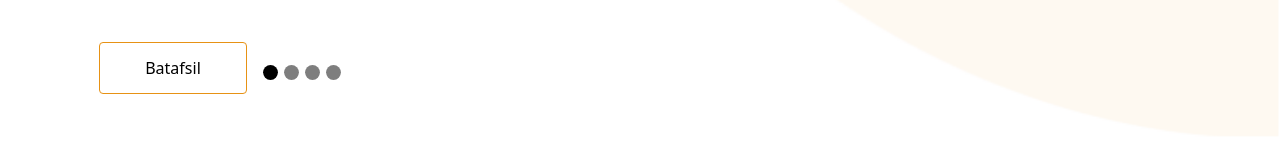
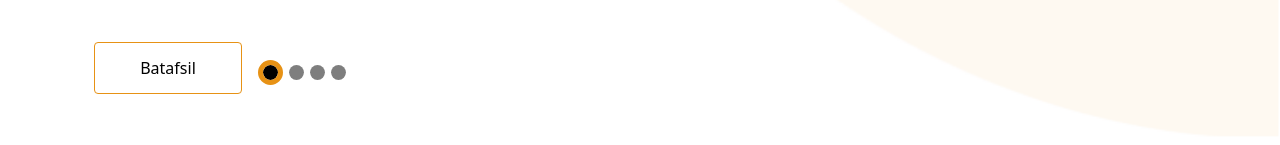
Before and after one commit to Khojiakbarbe/Infinitity-Site, a React (Create React App) app: page / in a window 1280 px wide. Shown: the part 494-639 px from the top of the page. Built offline with nearby package versions, Linux system fonts and the light colour scheme.

Commit message:
some design added to carousel

```diff
--- a/src/App.css
+++ b/src/App.css
@@ -30,7 +30,7 @@ a {
 
 /* Home page started */
 
-.homeBigDiv{
+.homeBigDiv {
   background-image: url(images/home/headerBg.png);
   background-repeat: no-repeat;
   background-size: 100%;
@@ -47,28 +47,22 @@ a {
 
 .carouselDot {
   border-radius: 50%;
-  /* width: 20px;
-  height: 20px; */
-  /* background: #000; */
 }
 
-/* .carouselButtons .dot::after {
-  border: 5px solid;
+
+.carouselButtons .active::before li {
   border-radius: 50%;
-} */
-
-/* .carouselButtons li .active::after {
-  border-radius: 50%;
-  border: 1px solid;
   height: 30px;
   width: 30px;
   text-align: center;
   margin-right: 2%;
-} */
+  border: 1px solid;
+}
 
-/* .carousel-indicators>li .dot.active::after{
-  border: 1px solid #E79215 !important;
-} */
+.carouselButtons li .active{
+  margin-top: 15%;
+  border: 5px solid #E79215 !important;
+}
 
 
 .batafsilBtn {
@@ -146,6 +140,7 @@ a {
   margin-top: 8%;
   overflow: hidden;
 }
+
 .galleryImg img {
   width: 100%;
   height: 300px;
@@ -179,7 +174,8 @@ a {
   background: #FEF8F1;
   overflow: hidden;
 }
-.bg img{
+
+.bg img {
   width: 60%;
   height: 100%;
   opacity: 0.21;
--- a/src/Components/Footer.jsx
+++ b/src/Components/Footer.jsx
@@ -10,6 +10,8 @@ import telegram from '../images/footer/telegram.png'
 import bg from '../images/footer/bgFooter.png'
 
 export default function Footer() {
+
+
     return (
         <div className='footer'>
             <div
@@ -43,10 +45,16 @@ export default function Footer() {
                         Ташкент г, площадь Хадра, улица Себзор
                     </p>
                     <div className="messengers">
-                        <img src={facebook} alt="" />
-                        <img src={instagram} alt="" />
+                        <a href="https://www.facebook.com/xojiakbar.nosiraliyev?mibextid=ZbWKwL">
+                            <img src={facebook} alt="" />
+                        </a>
+                        <a href="https://www.instagram.com/khojiakbarbek/">
+                            <img src={instagram} alt="" />
+                        </a>
                         <img src={twitter} alt="" />
-                        <img src={telegram} alt="" />
+                        <a href="https://telegram.me/xojiakbarbek">
+                            <img src={telegram} alt="" />
+                        </a>
                     </div>
                 </div>
             </div>
--- a/src/Components/Home.jsx
+++ b/src/Components/Home.jsx
@@ -19,6 +19,7 @@ export default function Home() {
     Aos.init({
         duration: 1200
     });
+
     return (
         <div className="homeBigDiv">
 
@@ -127,7 +128,7 @@ export default function Home() {
                         </div>
                         <p className="galleryTexts">Lorem ipsum dolor sit amet consectetur adipisicing elit. Sequi quibusdam excepturi laborum?</p>
                     </div>
-                    <div data-aos="fade-left" className="col-md-4 p-2">
+                    <div data-aos="fade-up" className="col-md-4 p-2">
                         <div className="galleryImg">
                             <img src={galereya4} />
                         </div>
```
